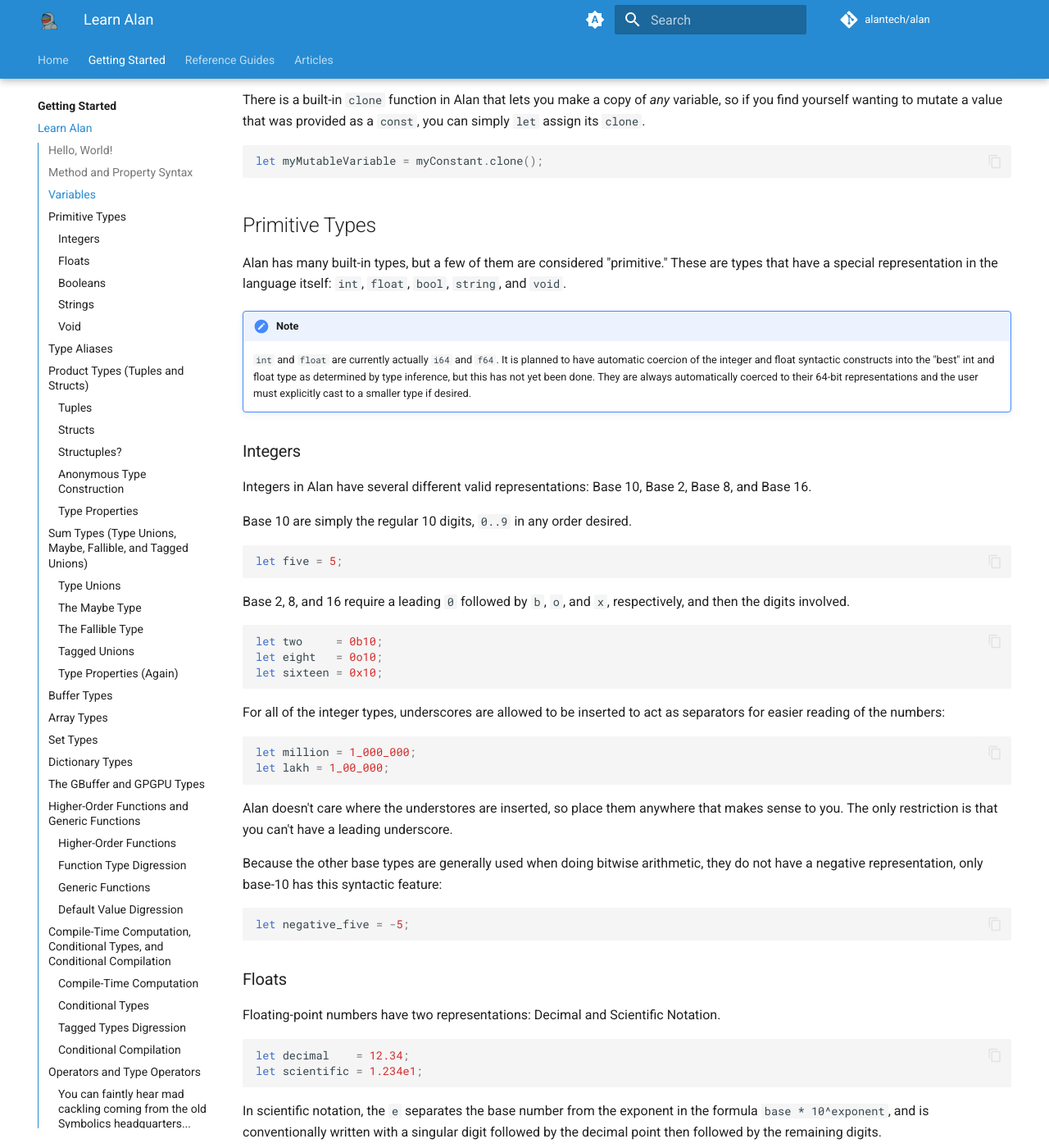
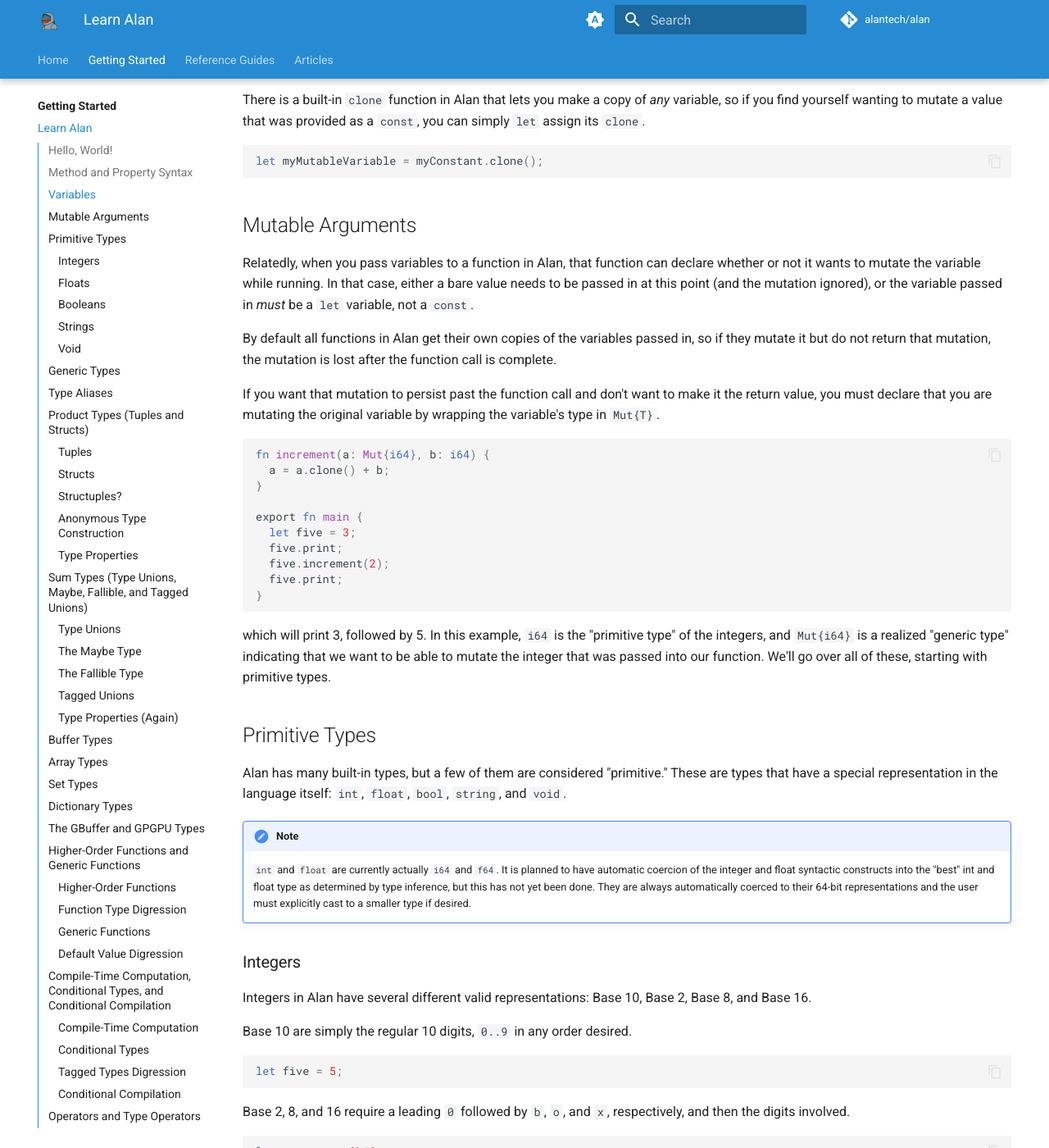
Before and after one commit to alantech/alanlang-docs, an MkDocs documentation site: the page built from docs/tutorial.md, in a window 1280 px wide and 1400 px high, scrolled down 2153 px. Shown: the whole window at 82% size. Built offline with MkDocs 1.6.1 and Material for MkDocs 9.7.7, drawn with Linux system fonts in a browser that asks for light colours; plug-ins that fetch from the network failed and are left out; comment, search, counter and statistics services are not loaded; some of the changed text lies outside the part shown.

Commit message:
Add sections on mutable arguments and generic types

````diff
--- a/docs/tutorial.md
+++ b/docs/tutorial.md
@@ -98,6 +98,29 @@
 let myMutableVariable = myConstant.clone();
 ```
 
+## Mutable Arguments
+
+Relatedly, when you pass variables to a function in Alan, that function can declare whether or not it wants to mutate the variable while running. In that case, either a bare value needs to be passed in at this point (and the mutation ignored), or the variable passed in *must* be a `let` variable, not a `const`.
+
+By default all functions in Alan get their own copies of the variables passed in, so if they mutate it but do not return that mutation, the mutation is lost after the function call is complete.
+
+If you want that mutation to persist past the function call and don't want to make it the return value, you must declare that you are mutating the original variable by wrapping the variable's type in `Mut{T}`.
+
+```rs
+fn increment(a: Mut{i64}, b: i64) {
+  a = a.clone() + b;
+}
+
+export fn main {
+  let five = 3;
+  five.print;
+  five.increment(2);
+  five.print;
+}
+```
+
+which will print 3, followed by 5. In this example, `i64` is the "primitive type" of the integers, and `Mut{i64}` is a realized "generic type" indicating that we want to be able to mutate the integer that was passed into our function. We'll go over all of these, starting with primitive types.
+
 ## Primitive Types
 
 Alan has many built-in types, but a few of them are considered "primitive." These are types that have a special representation in the language itself: `int`, `float`, `bool`, `string`, and `void`.
@@ -180,6 +203,16 @@
 
 Suffice it to say, you're not likely to work with the `void` type *directly*, but it's very useful in keeping bugs out of your code.
 
+## Generic Types
+
+Generic types are types that take other types as arguments to produce a new type.
+
+As we saw in a previous example, there's a type called `Mut{T}` that takes one argument, `T`, which produces a new type indicating that we want changes to this type to be reflected in the original variable that was passed in.
+
+There are many built-in generic types that have particular meanings, from which you can assemble the type you need to store your data, and the most common of these are covered below.
+
+But before we get to those, we need to introduce one more concept. If you needed to write the generic type invocation every time you need that type it would be very cumbersome to manage, which is where type aliases come in.
+
 ## Type Aliases
 
 Types are defined similarly to single-statement functions, but with `type` instead of `fn`.
@@ -189,6 +222,14 @@
 ```
 
 This is the simplest type definition in Alan, a type alias. It provides **zero** type safety guards over using the original type that is aliased. The compiler strips all aliasing when checking whether or not an input value can be passed to the function in a function call, so only use them if it is more convenient in your code or clearer to read.
+
+Similarly, you can define your own generic type like this:
+
+```rs
+type Bar{T} = T;
+```
+
+which is similarly reduced back to whatever type `T` you passed into the `Bar` generic type, adding nothing on its own to the type safety of your code.
 
 They do become more convenient when defining your own types, though.
 
````
